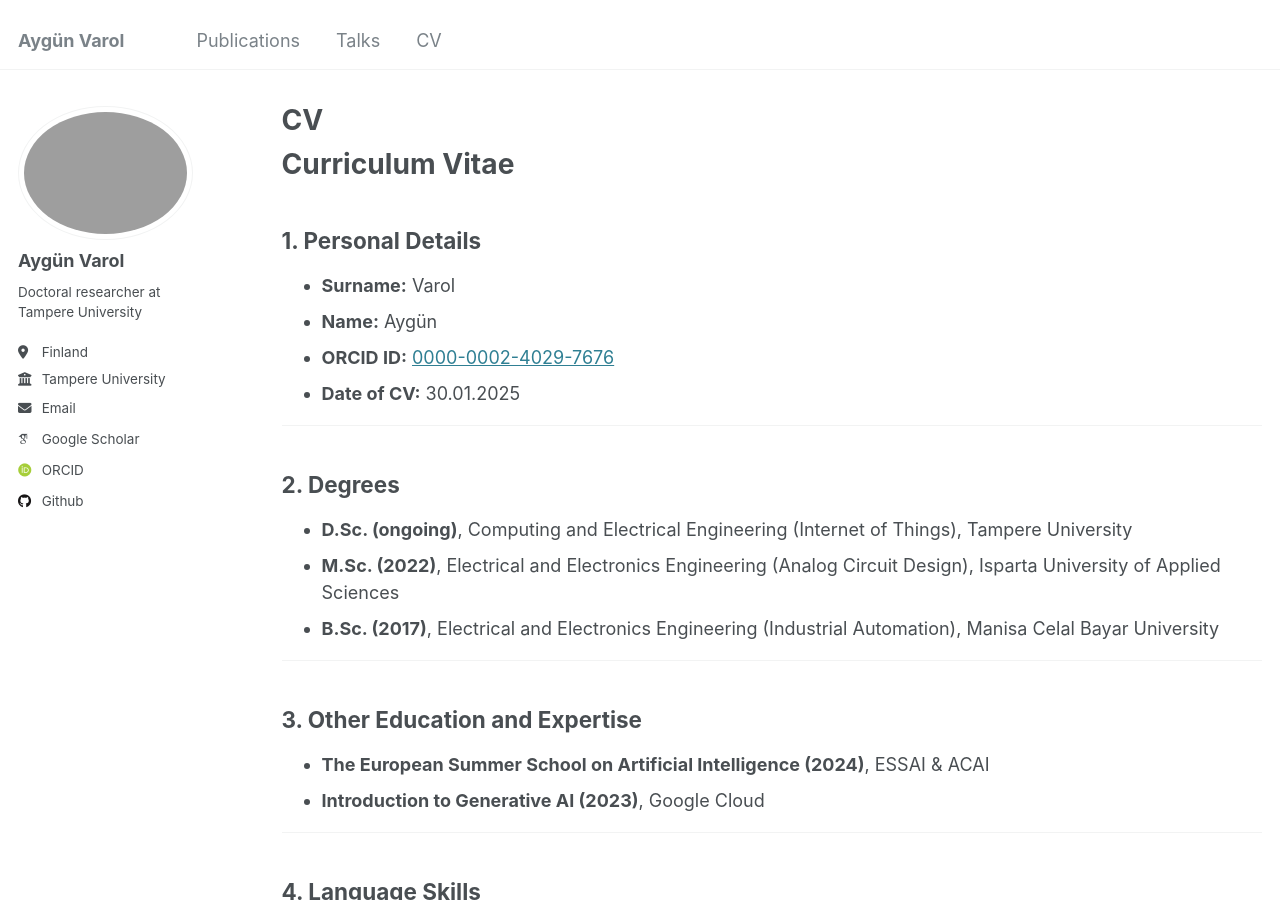
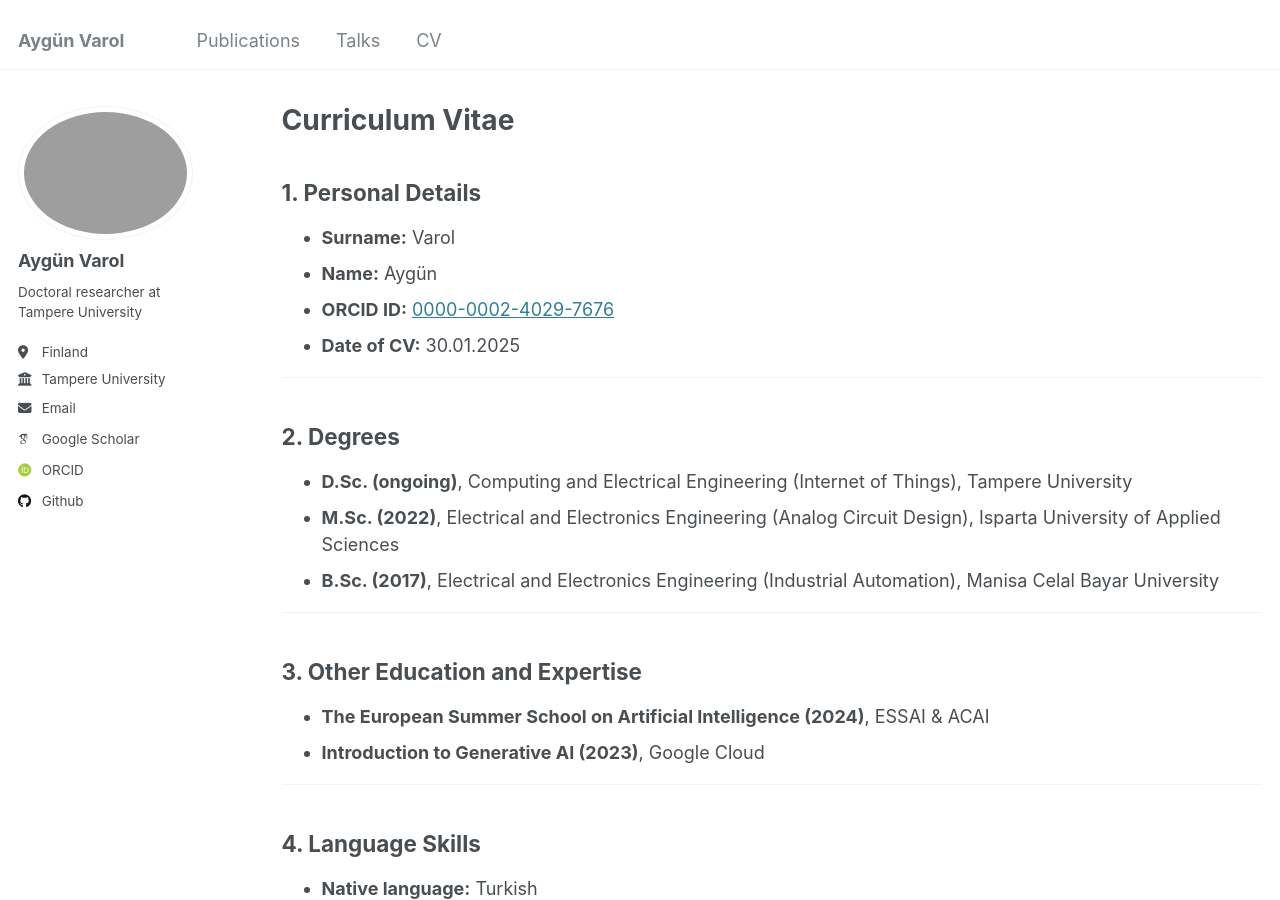
Before and after one commit to AygunVarol/aygunvarol.github.io, a Jekyll site: the page built from _pages/cv.md, in a window 1280 px wide and 900 px high. Built offline with Jekyll 4.4.1, drawn with Linux system fonts in a browser that asks for light colours; some web fonts are replaced.

Commit message:
Update cv.md

```diff
--- a/_pages/cv.md
+++ b/_pages/cv.md
@@ -1,13 +1,11 @@
 ---
 layout: archive
-title: "CV"
+title: "Curriculum Vitae"
 permalink: /cv/
 author_profile: true
 redirect_from:
   - /resume
 ---
-
-# Curriculum Vitae
 
 ## 1. Personal Details
 
```
